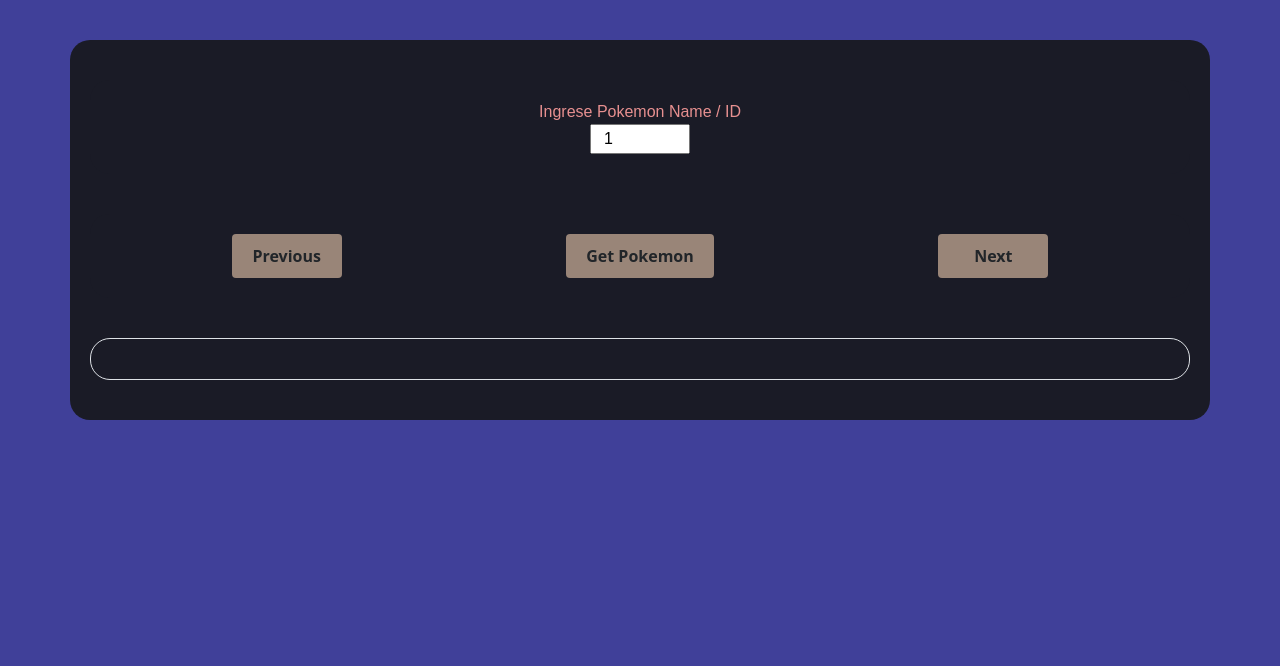
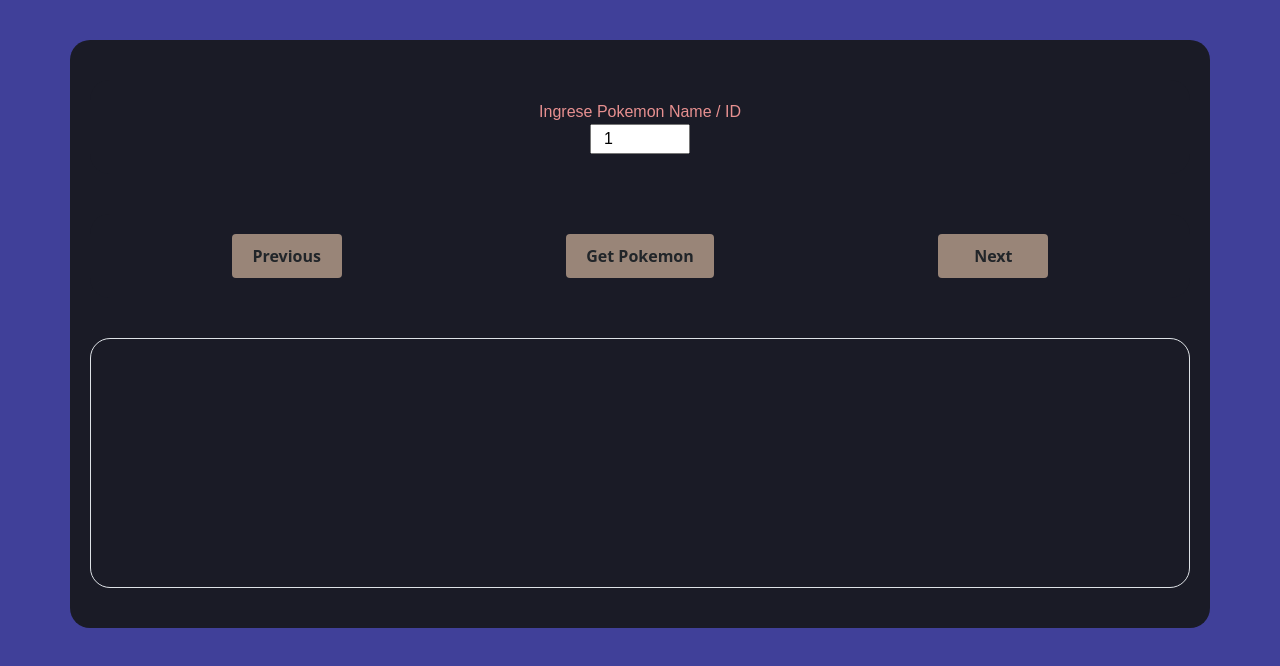
Before and after one commit to AngeHernandezJ/JS-07, a plain HTML site: page Pokedex/index.html in a window 1280 px wide. Drawn offline with nearby package versions, Linux system fonts and the light colour scheme; no server answers.

Commit message:
Quinta actualización, afinando pequeños detalles

```diff
--- a/Pokedex/styles.css
+++ b/Pokedex/styles.css
@@ -49,3 +49,7 @@
 #poke-name{
     width: 100px;
 }
+
+#card-container{
+    height: 250px;
+}
```
